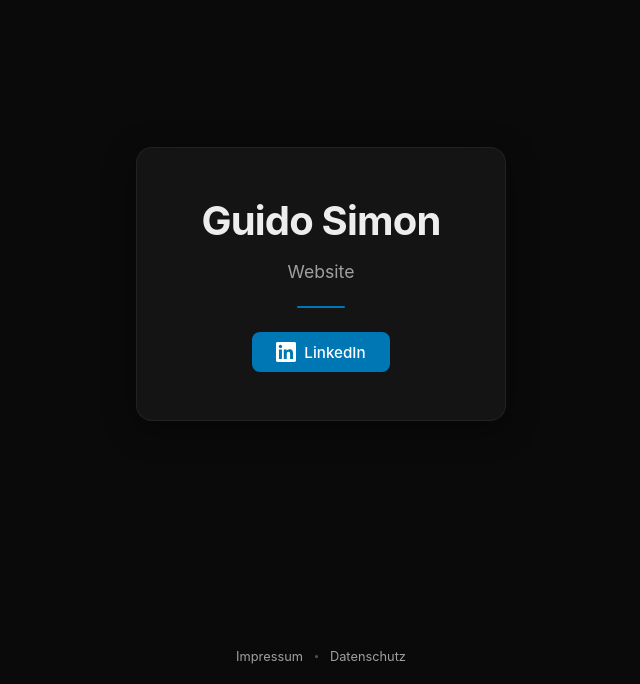
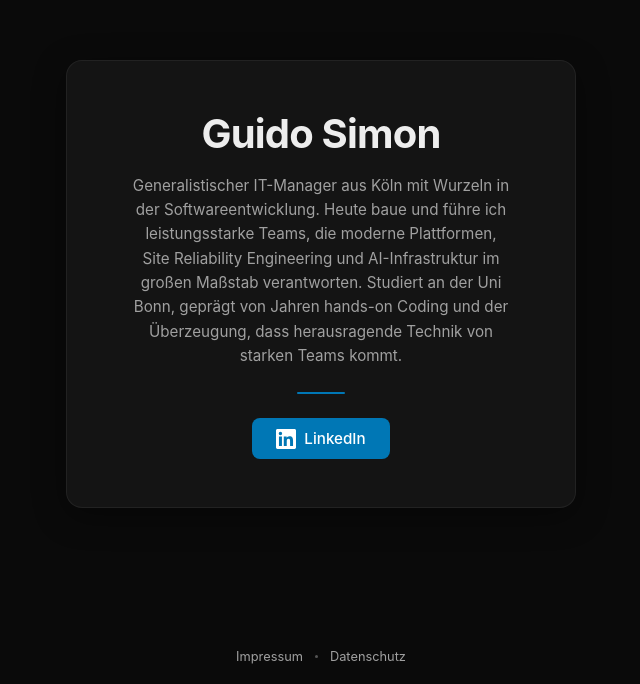
Before and after one commit to gusimo/guido-simon-public-website, a Next.js app: page / in a window 1280 px wide. Shown: the part 116-800 px from the top of the page, without its empty margins (319-959 px from the left). Built offline with nearby package versions, Linux system fonts and the light colour scheme.

Commit message:
sitemap and a tiny vibe coded abstract

```diff
--- a/app/page.module.css
+++ b/app/page.module.css
@@ -26,9 +26,12 @@
 }
 
 .subtitle {
-  font-size: 1.1rem;
+  font-size: 0.95rem;
   color: var(--color-text-muted);
   font-weight: 400;
+  line-height: 1.6;
+  text-align: center;
+  max-width: 380px;
 }
 
 .divider {
--- a/app/page.tsx
+++ b/app/page.tsx
@@ -5,7 +5,14 @@ export default function Home() {
     <main className={styles.main}>
       <div className={styles.card}>
         <h1 className={styles.title}>Guido Simon</h1>
-        <p className={styles.subtitle}>Website</p>
+        <p className={styles.subtitle}>
+          Generalistischer IT-Manager aus Köln mit Wurzeln in der
+          Softwareentwicklung. Heute baue und führe ich leistungsstarke Teams,
+          die moderne Plattformen, Site Reliability Engineering und
+          AI-Infrastruktur im großen Maßstab verantworten. Studiert an der Uni
+          Bonn, geprägt von Jahren hands-on Coding und der Überzeugung, dass
+          herausragende Technik von starken Teams kommt.
+        </p>
         <div className={styles.divider} />
         <a
           href="https://www.linkedin.com/in/real-guido-simon"
```
Also changed, not shown: app/robots.ts (added, +15 -0 lines), app/sitemap.ts (added, +28 -0 lines).
